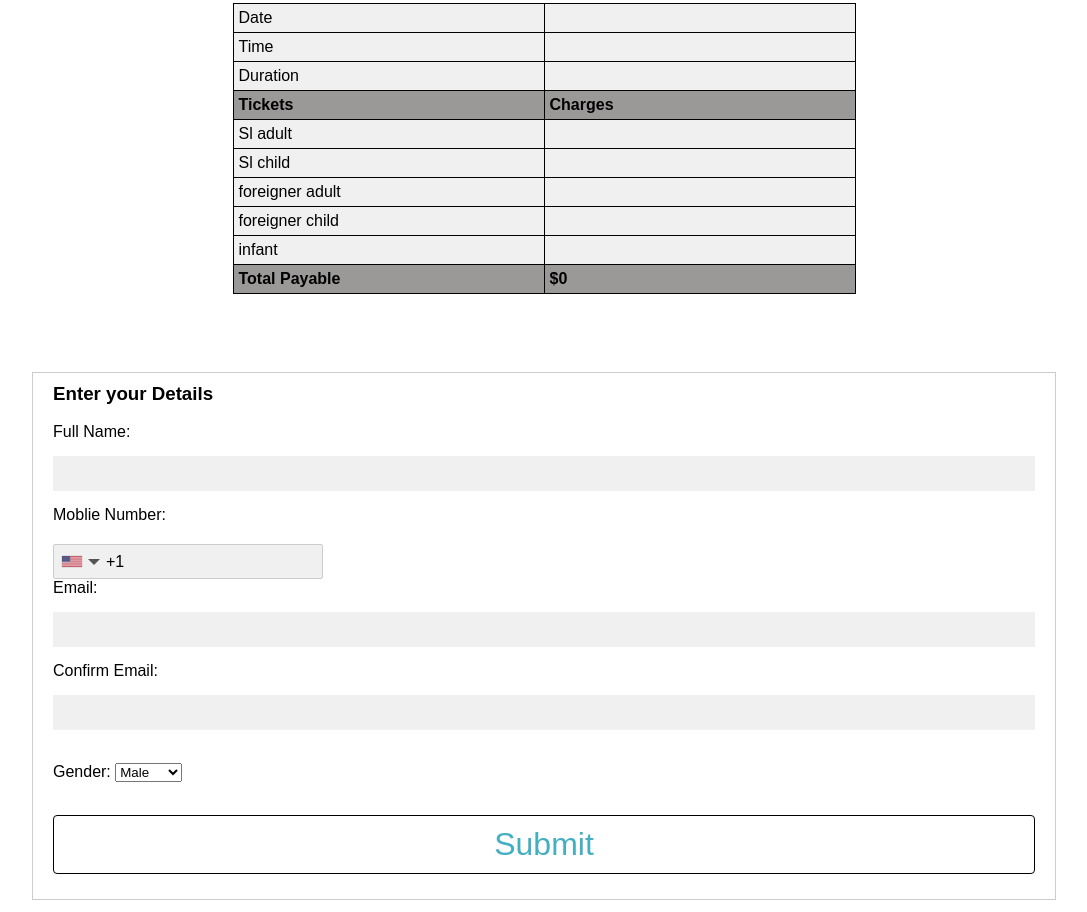
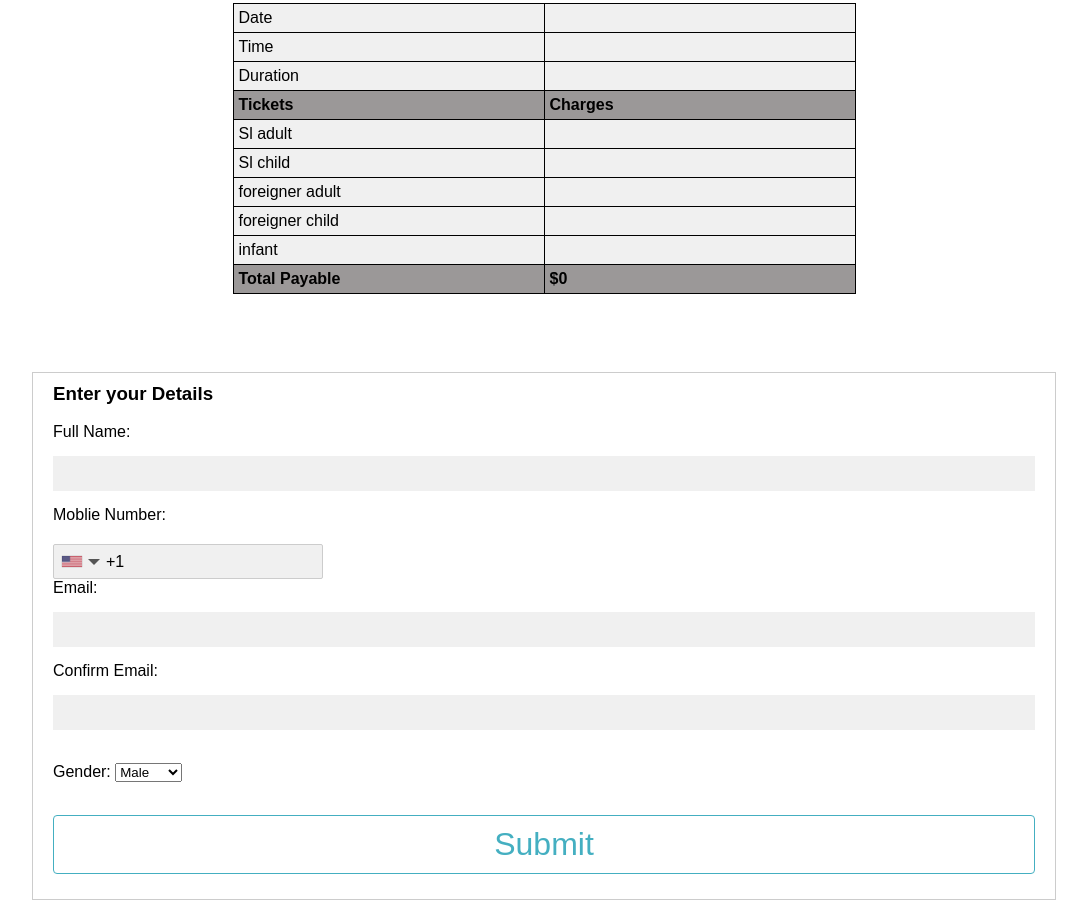
Before and after one commit to ShakyaMatara/Hatchery, a plain HTML site: page detailspage.html in a window 1280 px wide. Shown: the part 505-1417 px from the top of the page, without its empty margins (96-1183 px from the left). Drawn offline with Linux system fonts and the light colour scheme.

Commit message:
Update detailspage.css

```diff
--- a/detailspage.css
+++ b/detailspage.css
@@ -156,7 +156,7 @@ input[type="submit"] {
     display: inline-block;
     font-size: 32px;
     color: #44afc1;
-    border: 1px solid black;
+    border: 1px solid #44afc1;
     background: transparent;
     padding: 10px 24px;
     text-align: center;
@@ -167,6 +167,7 @@ input[type="submit"] {
 }
 input[type="submit"]:hover {
     background-color: #44afc1;
+    color: white;
 }
 
 .phone-label{
```
